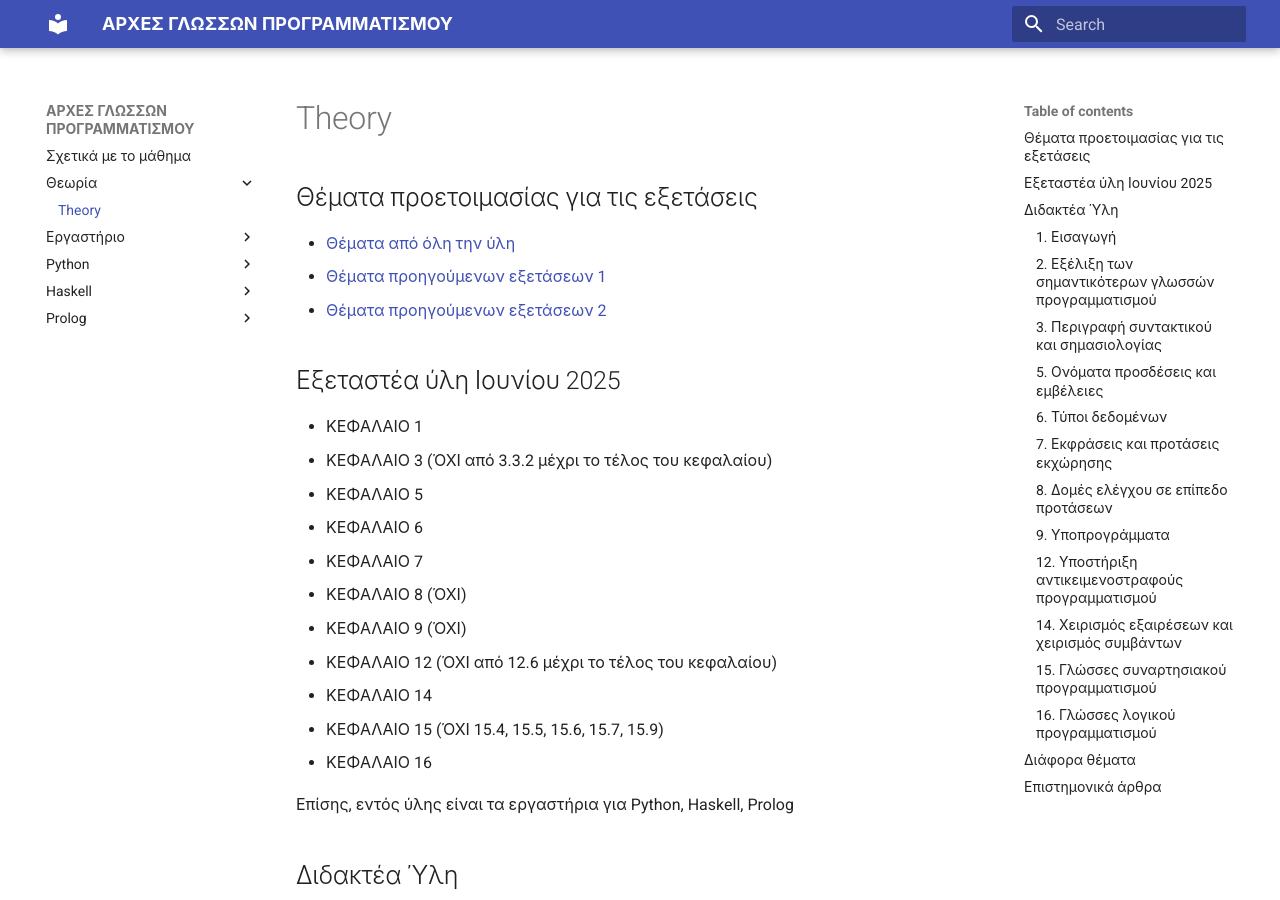
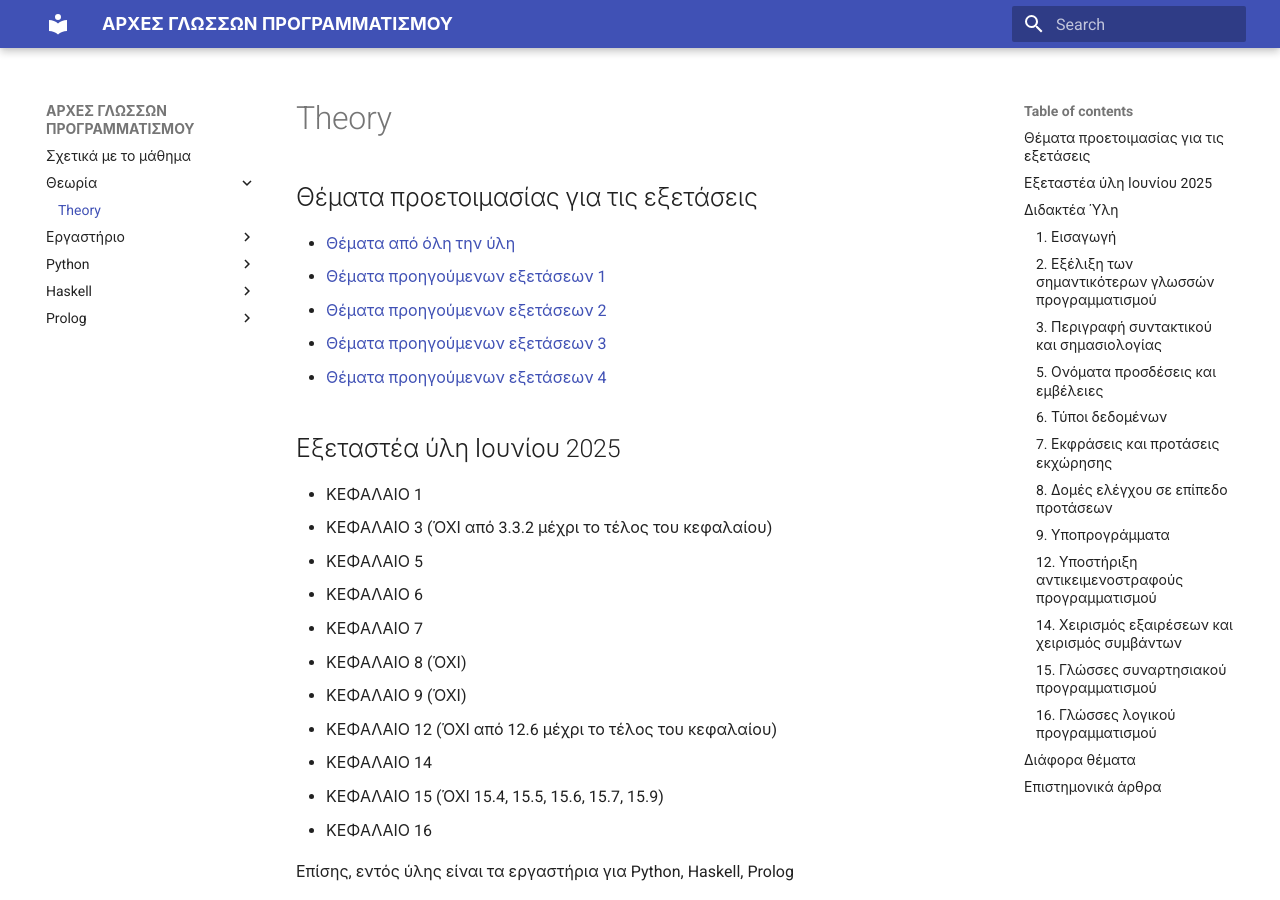
Before and after one commit to chgogos/dituoi_ARCHES_GLOSSON_PROGRAMMATISMOU, an MkDocs documentation site: the page built from docs/theory.md, in a window 1280 px wide and 900 px high. Built offline with MkDocs 1.6.1 and Material for MkDocs 9.7.7, drawn with Linux system fonts in a browser that asks for light colours.

Commit message:
june2025

```diff
--- a/docs/theory.md
+++ b/docs/theory.md
@@ -3,6 +3,8 @@
 * [Θέματα από όλη την ύλη](./resources/recitation_agp_sols.pdf)
 * [Θέματα προηγούμενων εξετάσεων 1](./resources/20240620A-ΘΕΜΑΤΑ%20ΤΕΛΙΚΗΣ%20ΕΞΕΤΑΣΗΣ%20ΙΟΥΝΙΟΥ.pdf)
 * [Θέματα προηγούμενων εξετάσεων 2](./resources/20240620B-ΘΕΜΑΤΑ%20ΤΕΛΙΚΗΣ%20ΕΞΕΤΑΣΗΣ%20ΙΟΥΝΙΟΥ.pdf)
+* [Θέματα προηγούμενων εξετάσεων 3](./resources/20250612A-ΘΕΜΑΤΑ%20ΤΕΛΙΚΗΣ%20ΕΞΕΤΑΣΗΣ%20ΙΟΥΝΙΟΥ.pdf)
+* [Θέματα προηγούμενων εξετάσεων 4](./resources/20250612B-ΘΕΜΑΤΑ%20ΤΕΛΙΚΗΣ%20ΕΞΕΤΑΣΗΣ%20ΙΟΥΝΙΟΥ.pdf)
 
 ## Εξεταστέα ύλη Ιουνίου 2025
 
```
Also changed, not shown: 5 other files.
